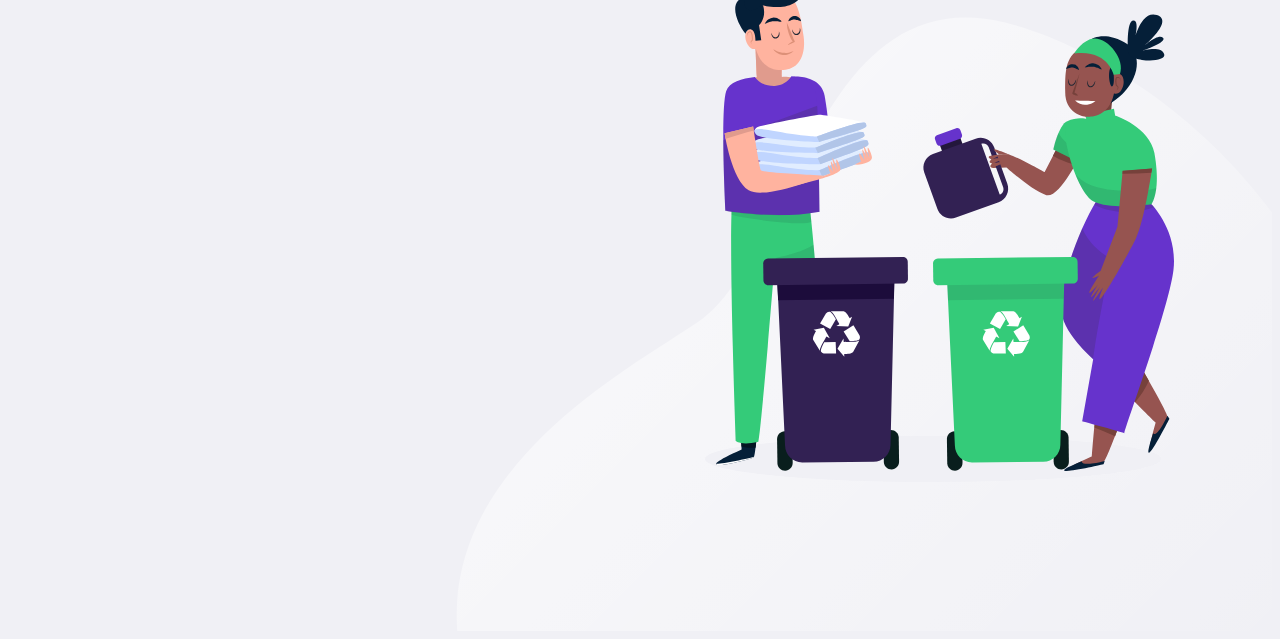
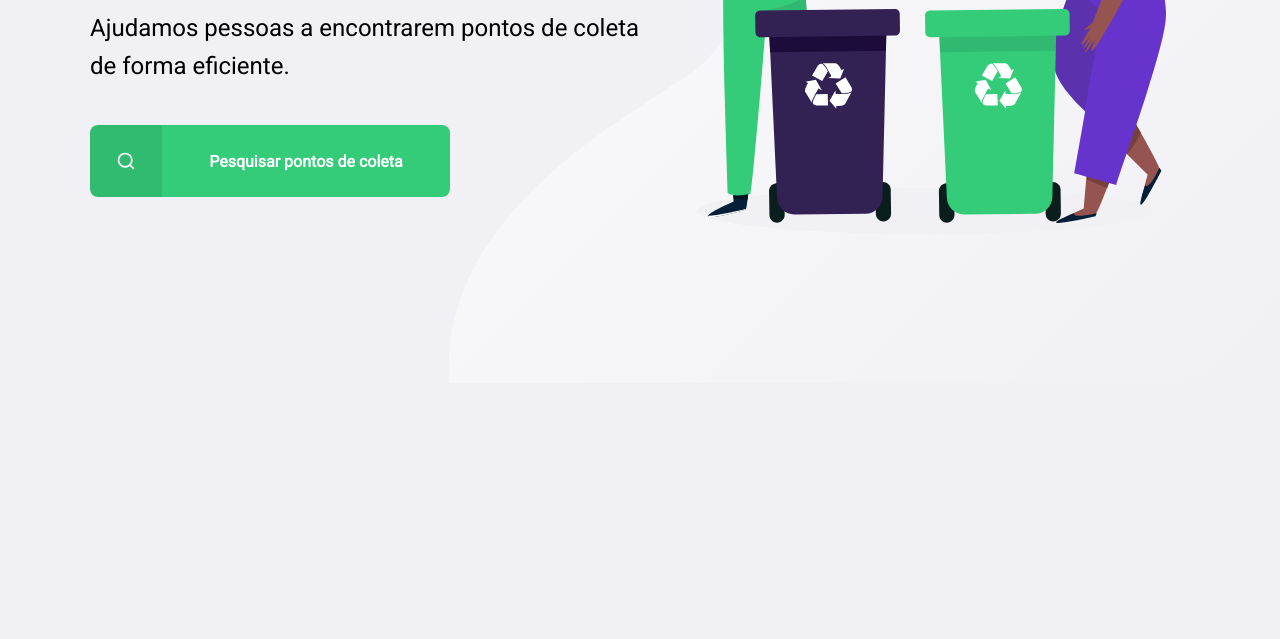
Before and after one commit to polyanetuag/eColeta, a plain HTML site: page index.html in a window 1280 px wide. Shown: the part 417-1056 px from the top of the page. After the commit the page ends 800 px from the top, so only its background shows below. Drawn offline with Linux system fonts and the light colour scheme.

Commit message:
continuation first day

```diff
--- a/index.html
+++ b/index.html
@@ -13,7 +13,7 @@
     <meta name="viewport" content="width=device-width, initial-scale=1.0">
     <title>ECOLETA</title>
 
-    <link href="https://fonts.googleapis.com/css2?family=Roboto&Ubuntu:wght@700&display=swap" rel="stylesheet">
+    <link href="https://fonts.googleapis.com/css2?family=Roboto&family=Ubuntu:wght@700&display=swap" rel="stylesheet">
 
     <link rel="stylesheet" href="/styles/main.css">
 </head>
@@ -35,9 +35,10 @@
 
                     <h1>Seu marketplace de coleta de resíduos</h1>
 
-                <p>Ajudamos pessoas a encontrarem pontos de coleta de forma eficiente</p>
+                <p>Ajudamos pessoas a encontrarem pontos de coleta de forma eficiente.</p>
 
-                <button> Pesquisar pontos de coleta </button>
+                    <a href="#"><span></span><strong>Pesquisar pontos de coleta</strong></a>
+
 
                 </main>
 
@@ -46,11 +47,5 @@
         </div>
 
 
-
-
-
-
-
-
 </body>
 </html>
--- a/styles/main.css
+++ b/styles/main.css
@@ -9,8 +9,13 @@ posicionamento, alinhamentos
 
 :root {
     --title-color: #322153;
+    --primary-color:#34cb79;
 }
 
+* {   /* atalho para todos os seletores*/
+    margin: 0;
+    padding: 0;
+}
 
 html {
     font-family: 'Roboto', sans-serif
@@ -18,6 +23,7 @@ html {
 
 body {
     background: #f0f0f5;
+    -webkit-font-smoothing: antialiased
 }
 
 a {
@@ -30,7 +36,7 @@ h1, h2, h3, h4, h5, h6 {
 }
 
 #page-home {
-        height: 125vh;
+        height: 100vh;
 
         background: url('../icones/home-background.svg') no-repeat;
         background-position: 35vw bottom;
@@ -40,8 +46,12 @@ h1, h2, h3, h4, h5, h6 {
 #page-home .content {
     width: 90%;
     max-width: 1100px;
+    height: 100%;
 
     margin: 0 auto;
+
+    display: flex;
+    flex-direction: column;
 }
 
 #page-home header {
@@ -71,8 +81,89 @@ h1, h2, h3, h4, h5, h6 {
 
 #page-home main {
     max-width: 560px;
+    flex:1;
+
+    display: flex;
+    flex-direction: column;
+    justify-content: center;
 }
 
 #page-home main h1 {
     font-size: 54px;
 }
+
+#page-home main p {
+    font-size: 24px;
+    line-height: 38px;
+    margin-top: 24px;
+}
+
+#page-home main a {
+    width: 100%;
+    max-width: 360px;
+    height: 72px;
+    border-radius: 8px ;
+
+    display: flex;
+    align-items: center;
+
+    margin-top: 40px;
+    background: var(--primary-color);
+
+    transition: 400ms;        /*Estética*/
+}
+
+#page-home main a:hover {         /*propriedade para mudar a cor do botão ao passar o mouse*/
+    background-color: #2fb86e;
+}
+
+#page-home main a span {
+    width: 72px;
+    height: 72px;
+
+    border-top-left-radius: 8px;
+    border-bottom-left-radius: 8px;
+
+    background-color: rgba(0, 0, 0, 0.08);
+
+    display: flex;
+    align-items: center;
+    justify-content: center;
+}
+
+#page-home main a span::after {
+    content: '';
+    background-image: url('../icones/search.svg');
+
+    width: 20px;
+    height: 20px;
+}
+#page-home main a strong {
+    flex: 1;
+    color: white;
+
+    text-align:center;
+}
+
+@media (max-width:900px) {              /*Conjunto de regras específicas para configurações*/
+    #page-home {
+        background-position-x: 70vw;
+    }
+
+    #page-home .content {
+        align-items: center;
+        text-align: center;
+}
+    #page-home header a {
+        position: absolute;
+        bottom: 48px;
+
+        left: 50%;
+        transform: translateX(-50%);       /* mudança na posição/eixo x(ponto médio)*/
+    }
+
+    #page-home main {
+        align-items: center;
+    }
+
+}
```
